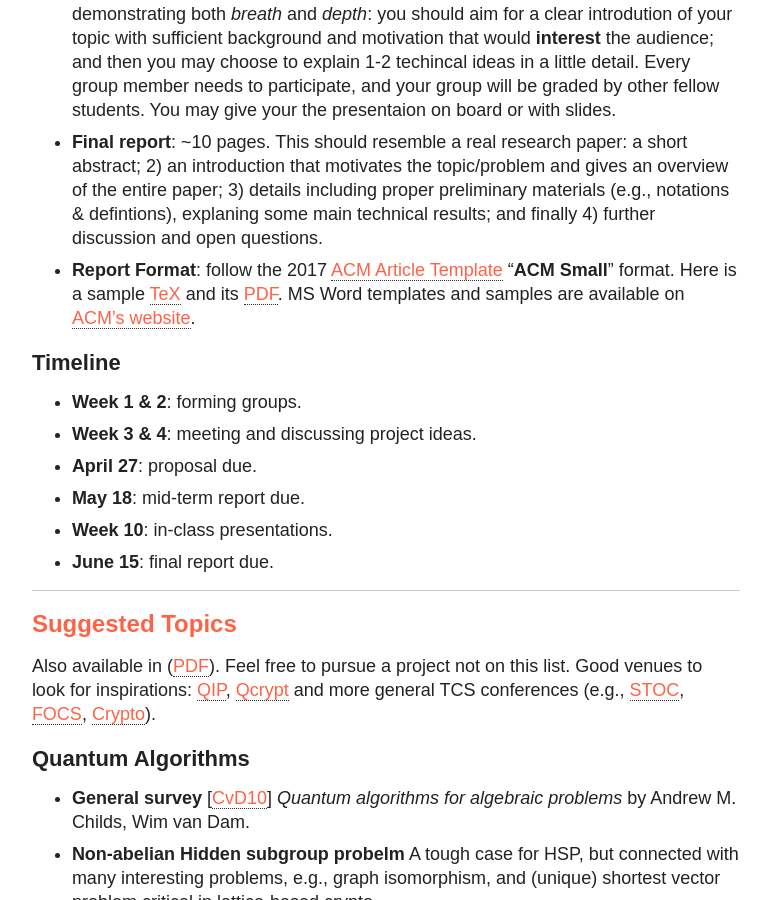
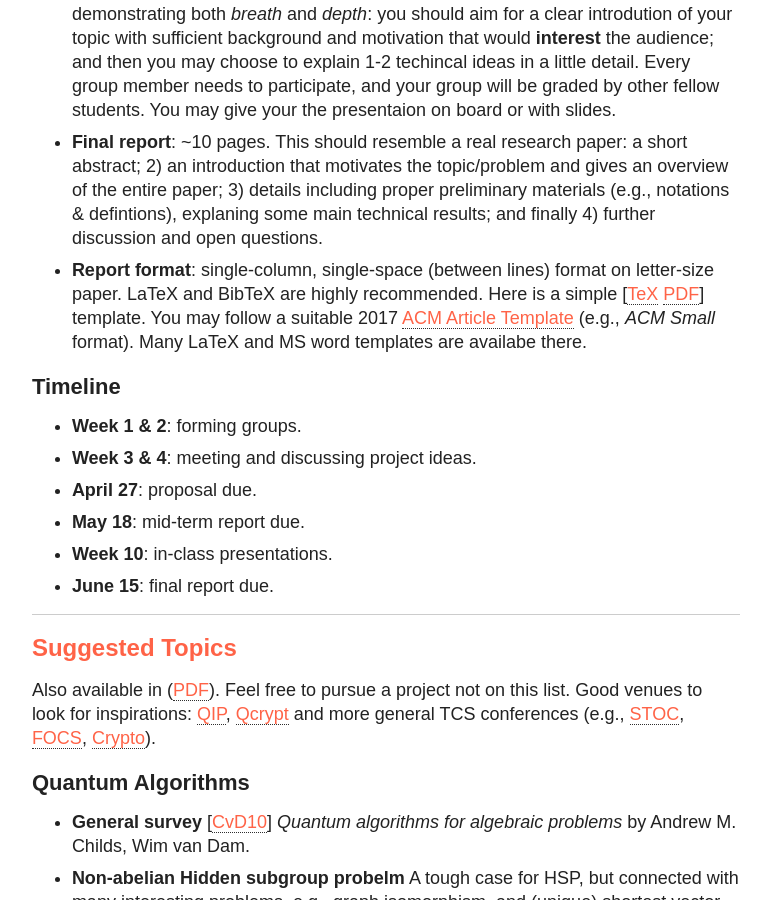
Before and after one commit to fangsonghub/fangsonghub.github.io, a Jekyll site: the page built from teaching/s17_4510_qc/proj.md, in a window 1280 px wide and 900 px high, scrolled down 682 px. Shown: the whole window, without its empty margins (254-1023 px from the left). Built offline with Jekyll 4.4.1, drawn with Linux system fonts in a browser that asks for light colours; nearby versions of some CDN libraries.

Commit message:
proj rep format

```diff
--- a/teaching/s17_4510_qc/proj.md
+++ b/teaching/s17_4510_qc/proj.md
@@ -33,7 +33,7 @@ problem (big congrats if you do!).
    including proper preliminary materials (e.g., notations &
    defintions), explaning some main technical results; and finally 4)
    further discussion and open questions.
-*  **Report Format**: follow the 2017 [ACM Article Template](https://www.acm.org/publications/proceedings-template){:target="_blank"} "**ACM Small**" format. Here is a sample [TeX]({{base}}/teaching/s17_4510_qc/sample-acmsmall.tex){:target="_blank"} and its [PDF]({{base}}/teaching/s17_4510_qc/sample-acmsmall.pdf){:target="_blank"}. MS Word templates and samples are available on [ACM's website](https://www.acm.org/publications/proceedings-template){:target="_blank"}.
+*  **Report format**: single-column, single-space (between lines) format on letter-size paper. LaTeX and BibTeX are highly recommended. Here is a simple [[TeX]({{base}}/teaching/s17_4510_qc/sample-quantum.tex){:target="_blank"} [PDF]({{base}}/teaching/s17_4510_qc/sample-quantum.pdf){:target="_blank"}] template. You may follow a suitable 2017 [ACM Article Template](https://www.acm.org/publications/proceedings-template){:target="_blank"} (e.g., _ACM Small_ format). Many LaTeX and MS word templates are availabe there. <!-- Here is a sample [TeX]({{base}}/teaching/s17_4510_qc/sample-acmsmall.tex){:target="_blank"} and its [PDF]({{base}}/teaching/s17_4510_qc/sample-acmsmall.pdf){:target="_blank"}.MS Word templates and samples are available on [ACM's website](https://www.acm.org/publications/proceedings-template){:target="_blank"}. -->
 
 ### Timeline
 *  **Week 1 & 2**: forming groups.
```
Also changed, not shown: 5 other files.
